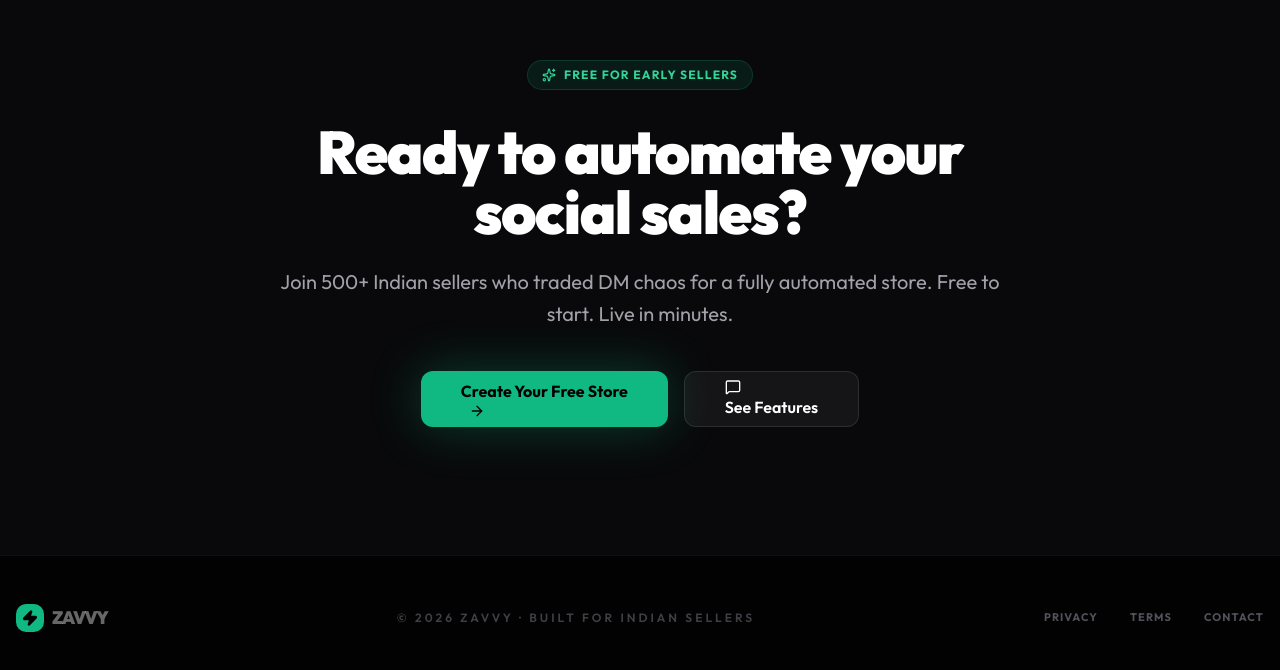
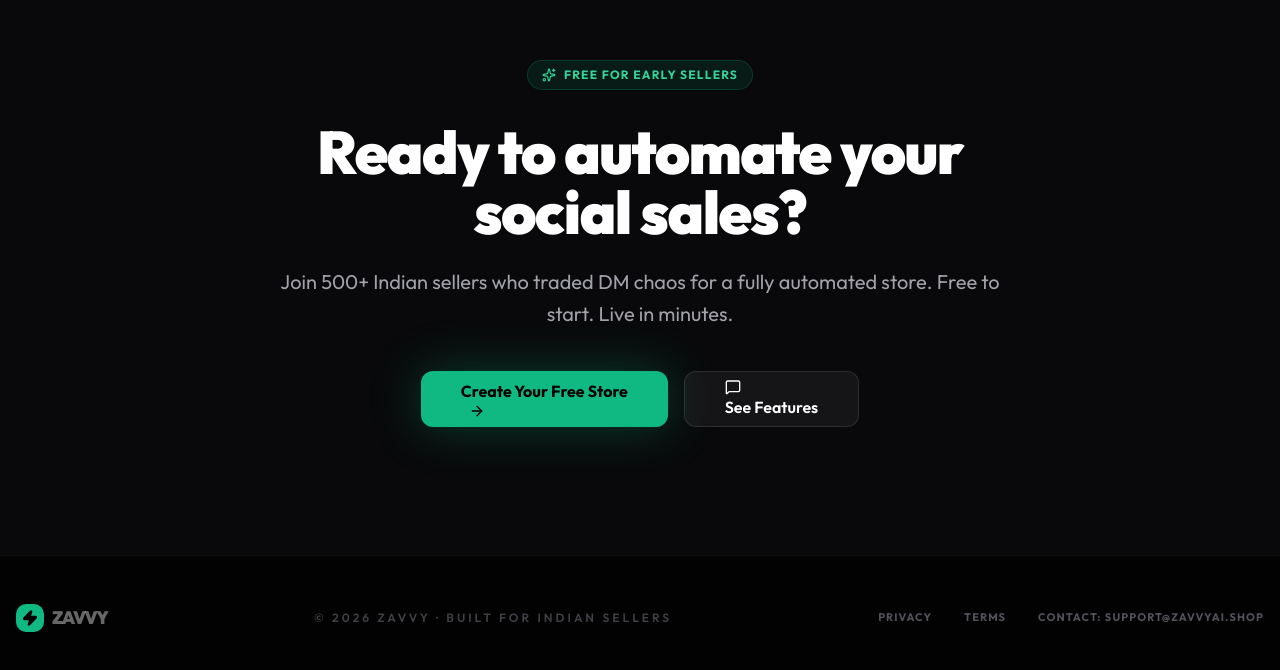
Before and after one commit to Tharagesh17/zavvy, a Next.js app: page / in a window 1280 px wide. Shown: the part 6304-6974 px from the top of the page. Built offline with nearby package versions, Linux system fonts and the light colour scheme; no server answers.

Commit message:
feat: add support email to landing page footer

```diff
--- a/app/page.tsx
+++ b/app/page.tsx
@@ -644,7 +644,7 @@ export default async function Home() {
             <div className="flex gap-8">
               <Link href="#" className="text-[11px] font-bold uppercase tracking-widest text-zinc-600 hover:text-white transition-colors">Privacy</Link>
               <Link href="#" className="text-[11px] font-bold uppercase tracking-widest text-zinc-600 hover:text-white transition-colors">Terms</Link>
-              <Link href="#" className="text-[11px] font-bold uppercase tracking-widest text-zinc-600 hover:text-white transition-colors">Contact</Link>
+              <a href="mailto:support@zavvyai.shop" className="text-[11px] font-bold uppercase tracking-widest text-zinc-600 hover:text-white transition-colors">Contact: support@zavvyai.shop</a>
             </div>
           </div>
         </div>
```
